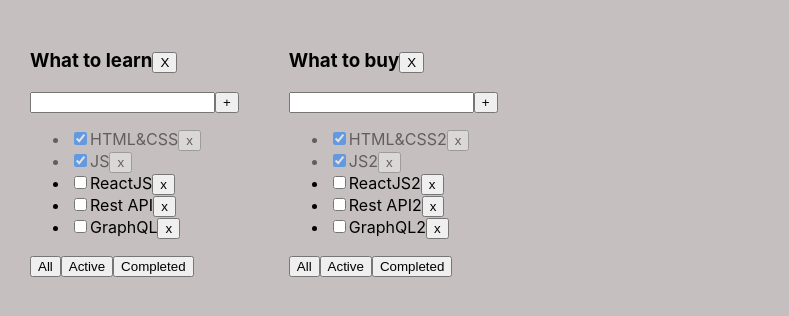
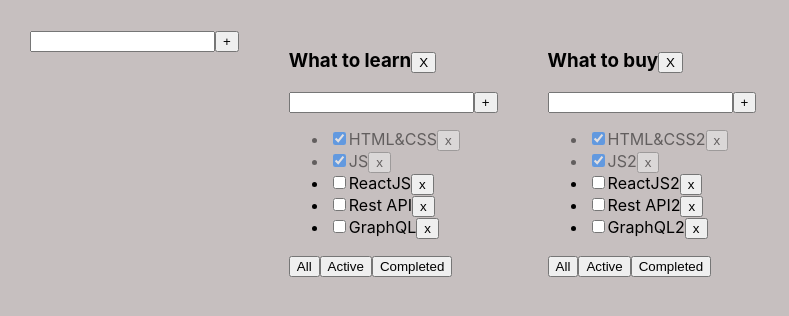
Before and after one commit to pasosh12/todolist, a React (Vite) app: page / in a window 1280 px wide. Shown: the top 316 px of the page, without its empty margins (0-789 px from the left). Built offline with nearby package versions, Linux system fonts and the light colour scheme.

Commit message:
AddItemForm.tsx created

```diff
--- /dev/null
+++ b/src/AddItemForm.tsx
@@ -0,0 +1,39 @@
+import {ChangeEvent, KeyboardEvent, useState} from "react";
+
+type AddItemFormPropsType = {
+    addTask: (todolistsId: string, title: string) => void,
+    todolistsId: string
+}
+
+export function AddItemForm(props: AddItemFormPropsType) {
+    let [title, setTitle] = useState("")
+    let [error, setError] = useState<string | null>(null)
+    const onChangeHandler = (e: ChangeEvent<HTMLInputElement>) => {
+        setTitle(e.currentTarget.value)
+    }
+    const addTask = () => {
+        if (title.trim() !== "") {
+            props.addTask(props.todolistsId, title.trim());
+            setTitle("");
+        } else {
+            setError("Title is required");
+        }
+    }
+    const onKeyPressHandler = (e: KeyboardEvent<HTMLInputElement>) => {
+        setError(null);
+        if (e.charCode === 13) {
+            addTask();
+        }
+    }
+    return (
+        <div>
+            <input value={title}
+                   onChange={onChangeHandler}
+                   onKeyPress={onKeyPressHandler}
+                   className={error ? "error" : ""}
+            />
+            <button onClick={addTask}>+</button>
+            {error && <div className="error-message">{error}</div>}
+        </div>
+    )
+}
--- a/src/App.tsx
+++ b/src/App.tsx
@@ -2,6 +2,7 @@ import {useState} from 'react';
 import './App.css';
 import {TaskType, TodolistItem} from './TodolistItem.tsx';
 import {v1} from 'uuid';
+import {AddItemForm} from "./AddItemForm.tsx";
 
 export type FilterValuesType = "all" | "active" | "completed";
 export type TasksState = {
@@ -51,17 +52,29 @@ function App() {
         let newTasks = {...tasks, [todolistsId]: [newTask, ...tasks[todolistsId]]};
         setTasks(newTasks);
     }
-
-    function changeStatus(todolistsId: string, taskId: string, isDone: boolean) {
-        setTasks({...tasks, [todolistsId]: tasks[todolistsId].map(t => t.id === taskId ? {...t, isDone} : t)});
-
-    }
-
+    // const createTodolist = (title: string) => {
+    //     const newTodolistid = v1()
+    //     const newTodolist: Todolist = { id: newTodolistid, title, filter: 'all' }
+    //     const nextState: Todolist[] = [...todolists, newTodolist]
+    //     setTodolists(nextState)
+    //     const nextTasksState: TasksState = { ...tasks, [newTodolistid]: [] }
+    //     setTasks(nextTasksState)
+    // }
     const deleteTodolist = (todolistsId: string) => {
         const nextState: todolistsType[] = todolists.filter(tl => tl.id !== todolistsId)
         setTodolists(nextState)
         delete tasks[todolistsId]
     }
+    function changeTaskStatus(todolistsId: string, taskId: string, isDone: boolean) {
+        setTasks({...tasks, [todolistsId]: tasks[todolistsId].map(t => t.id === taskId ? {...t, isDone} : t)});
+
+    }
+    // const changeTaskTitle = (todolistId: string, title: string, taskId: string) => {
+    //     const newState: TasksState = { ...tasks, [todolistId]: tasks[todolistId].map(task => task.id == taskId ? { ...task, title } : task) }
+    //     setTasks(newState)
+    // }
+
+
 
 
     function changeFilter(value: FilterValuesType, todolistsId: string) {
@@ -71,6 +84,10 @@ function App() {
         // setTodolists([...todolists])
         setTodolists(nextState)
     }
+
+    // const changeTodolistTitle = (todolistId: string, title: string) => {
+    //     setTodolists(todolists.map(todolist => todolist.id === todolistId ? { ...todolist, title } : todolist))
+    // }
 
     const todolistsItems = todolists.map(t => {
             let tasksForTodolist = tasks[t.id];
@@ -89,7 +106,7 @@ function App() {
                     removeTask={removeTask}
                     changeFilter={changeFilter}
                     addTask={addTask}
-                    changeTaskStatus={changeStatus}
+                    changeTaskStatus={changeTaskStatus}
                     filter={t.filter}
                     deleteTodolist={deleteTodolist}
                 />
@@ -99,6 +116,7 @@ function App() {
 
     return (
         <div className="App">
+            <AddItemForm addTask={()=>{}} todolistsId='idasdsad'/>
             {todolistsItems}
         </div>
     );
--- a/src/TodolistItem.tsx
+++ b/src/TodolistItem.tsx
@@ -1,6 +1,7 @@
-import {ChangeEvent, KeyboardEvent, useState} from 'react';
+import {ChangeEvent} from 'react';
 import {FilterValuesType} from './App';
 import {Button} from "./Button.tsx";
+import {AddItemForm} from "./AddItemForm.tsx";
 
 export type TaskType = {
     id: string
@@ -9,7 +10,7 @@ export type TaskType = {
 }
 
 type PropsType = {
-    todolistsId:string
+    todolistsId: string
     title: string
     tasks: Array<TaskType>
     removeTask: (todolistsId:string, taskId: string) => void
@@ -22,29 +23,6 @@ type PropsType = {
 
 export function TodolistItem(props: PropsType) {
 
-    let [title, setTitle] = useState("")
-    let [error, setError] = useState<string | null>(null)
-
-    const addTask = () => {
-        if (title.trim() !== "") {
-            props.addTask(props.todolistsId,title.trim());
-            setTitle("");
-        } else {
-            setError("Title is required");
-        }
-    }
-
-    const onChangeHandler = (e: ChangeEvent<HTMLInputElement>) => {
-        setTitle(e.currentTarget.value)
-    }
-
-    const onKeyPressHandler = (e: KeyboardEvent<HTMLInputElement>) => {
-        setError(null);
-        if (e.charCode === 13) {
-            addTask();
-        }
-    }
-
     const onAllClickHandler = () => props.changeFilter("all",props.todolistsId);
     const onActiveClickHandler = () => props.changeFilter("active",props.todolistsId);
     const onCompletedClickHandler = () => props.changeFilter("completed",props.todolistsId);
@@ -54,21 +32,13 @@ export function TodolistItem(props: PropsType) {
         <h3>{props.title}
             <button title={'x'} onClick={deleteTodoListHandler}>X</button>
         </h3>
-        <div>
-            <input value={title}
-                   onChange={onChangeHandler}
-                   onKeyPress={onKeyPressHandler}
-                   className={error ? "error" : ""}
-            />
-            <button onClick={addTask}>+</button>
-            {error && <div className="error-message">{error}</div>}
-        </div>
+        <AddItemForm addTask={props.addTask} todolistsId={props.todolistsId}/>
         <ul>
             {
                 props.tasks.map(t => {
-                    const onClickHandler = () => props.removeTask(props.todolistsId,t.id)
+                    const onClickHandler = () => props.removeTask(props.todolistsId, t.id)
                     const onChangeHandler = (e: ChangeEvent<HTMLInputElement>) => {
-                        props.changeTaskStatus(props.todolistsId,t.id, e.currentTarget.checked);
+                        props.changeTaskStatus(props.todolistsId, t.id, e.currentTarget.checked);
                     }
 
                     return <li key={t.id} className={t.isDone ? "is-done" : ""}>
@@ -83,11 +53,11 @@ export function TodolistItem(props: PropsType) {
         </ul>
         <div>
             <Button className={`buttonFilter ${props.filter === 'all' ? "active-filter" : ""}`}
-                    onClick={onAllClickHandler} title = 'All'/>
+                    onClick={onAllClickHandler} title='All'/>
             <Button className={`buttonFilter ${props.filter === 'active' ? "active-filter" : ""}`}
-                    onClick={onActiveClickHandler} title = 'Active' />
+                    onClick={onActiveClickHandler} title='Active'/>
             <Button className={`buttonFilter ${props.filter === 'completed' ? "active-filter" : ""}`}
-                    onClick={onCompletedClickHandler} title = 'Completed'/>
+                    onClick={onCompletedClickHandler} title='Completed'/>
         </div>
     </div>
 }
```
